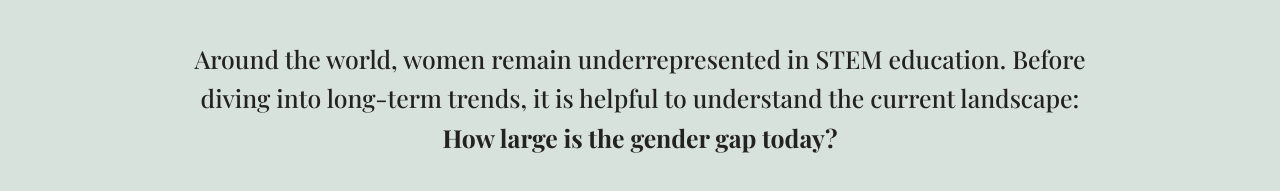
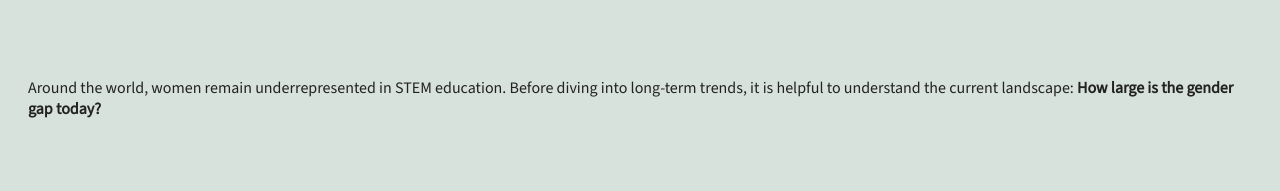
Before and after one commit to zoehsu-code/SI649-finalproject, a plain HTML site: page dynamicvisual.html in a window 1280 px wide. Shown: the part 573-764 px from the top of the page. Drawn offline with nearby package versions, Linux system fonts and the light colour scheme; a script that the page names is missing.

Commit message:
Update dynamicvisual.html

```diff
--- a/dynamicvisual.html
+++ b/dynamicvisual.html
@@ -321,11 +321,15 @@
       has <span>grown</span>, where progress has <span>stalled</span>, and why the gap still persists.
     </p>
 
-    <div class="hero-intro">
+  </main>
+
+  <!-- =========== INTRO TEXT SECTION =========== -->
+  <section class="intro-section">
+    <p class="intro-lead">
       Around the world, women remain underrepresented in STEM education. Before diving into long-term trends, it is helpful to understand the current landscape:
       <strong>How large is the gender gap today?</strong>
-    </div>
-  </main>
+    </p>
+  </section>
 
   <!-- =========== VISUALIZATION 1 =========== -->
   <section class="vis-section">
```
